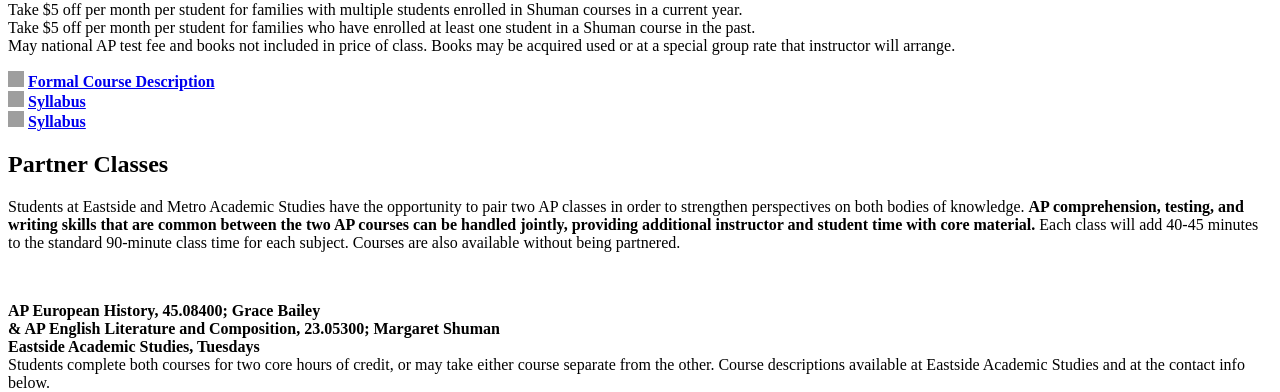
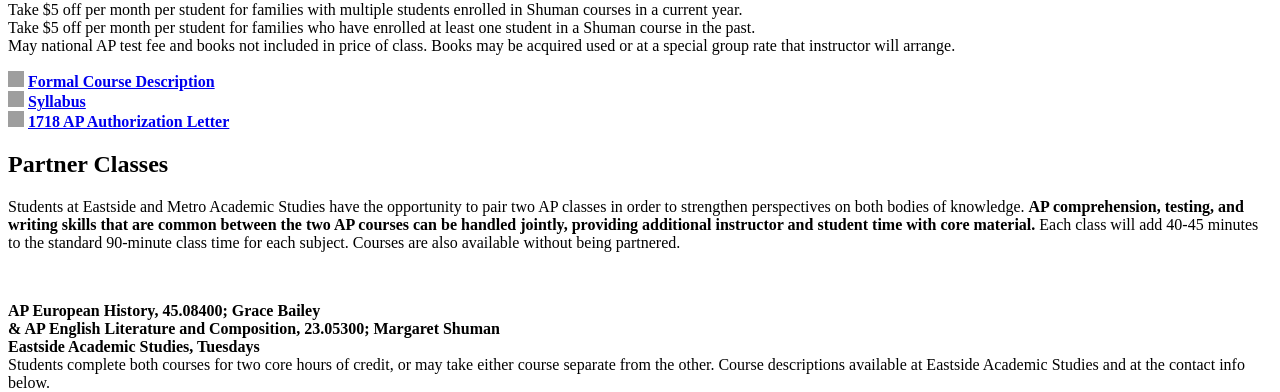
Before and after one commit to Noirbot/mms-static, a PHP site: page /APLit.php in a window 1280 px wide. Shown: the part 921-1313 px from the top of the page. Run offline with PHP 8.4, Linux system fonts and the light colour scheme; grey boxes are pictures that could not be loaded.

Commit message:
Fixing name of Auth link.

```diff
--- a/built/APLit_class.html
+++ b/built/APLit_class.html
@@ -108,7 +108,7 @@
       </div>
       <div style="font-weight:bold;" class="clear">
         <img src="images/arrow.png" alt="" width="16" height="16" border="0" />
-        <a target="_blank"  href="APLit/AP Authorization 1718.pdf">Syllabus</a>
+        <a target="_blank"  href="APLit/AP Authorization 1718.pdf">1718 AP Authorization Letter</a>
       </div>
 
       <h2 class="partnerClass">Partner Classes</h2>
--- a/built/classes1718.html
+++ b/built/classes1718.html
@@ -256,7 +256,7 @@
       </div>
       <div style="font-weight:bold;" class="clear">
         <img src="images/arrow.png" alt="" width="16" height="16" border="0" />
-        <a target="_blank"  href="APLit/AP Authorization 1718.pdf">Syllabus</a>
+        <a target="_blank"  href="APLit/AP Authorization 1718.pdf">1718 AP Authorization Letter</a>
       </div>
 
       <h2 class="partnerClass">Partner Classes</h2>
--- a/deps/APLit.php
+++ b/deps/APLit.php
@@ -45,7 +45,7 @@
       </div>
       <div style="font-weight:bold;" class="clear">
         <img src="images/arrow.png" alt="" width="16" height="16" border="0" />
-        <a target="_blank"  href="APLit/AP Authorization 1718.pdf">Syllabus</a>
+        <a target="_blank"  href="APLit/AP Authorization 1718.pdf">1718 AP Authorization Letter</a>
       </div>
 
       <h2 class="partnerClass">Partner Classes</h2>
```
